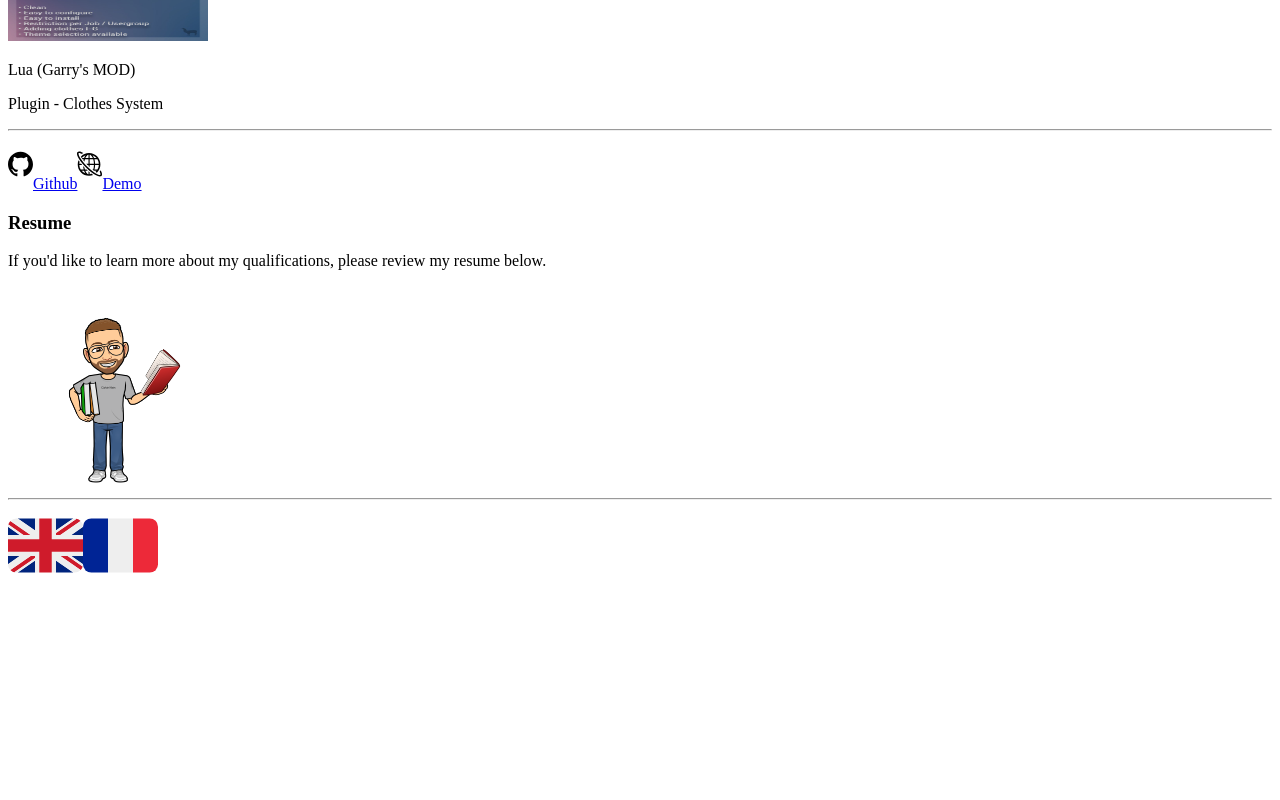
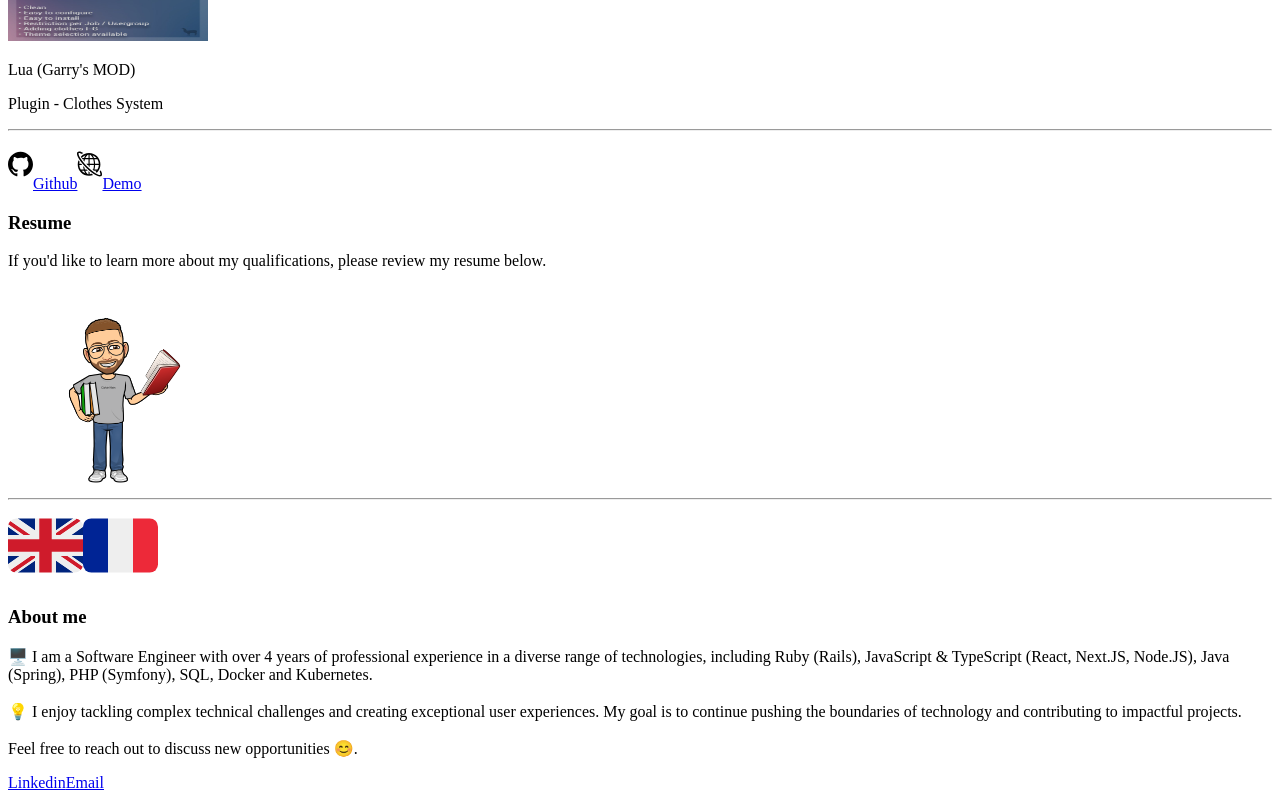
Before and after one commit to Osmos-l/portefolio_V2, a Next.js app: page / in a window 1280 px wide. Shown: the part 3080-3880 px from the top of the page. Before the commit the page ends 3675 px from the top, so only its background shows below. Built offline with nearby package versions, Linux system fonts and the light colour scheme.

Commit message:
contact section

```diff
--- a/src/app/page.tsx
+++ b/src/app/page.tsx
@@ -4,6 +4,7 @@ import Navbar from "@/components/navbar";
 import ResumeSection from "@/components/resume";
 import ProjectsSection from "@/components/projects";
 import Image from "next/image";
+import ContactSection from "@/components/contact";
 
 export default function Home() {
   return (
@@ -13,6 +14,7 @@ export default function Home() {
       <ExperiencesSection />
       <ProjectsSection />
       <ResumeSection />
+      <ContactSection />
     </div>
   );
 }
--- /dev/null
+++ b/src/components/contact.tsx
@@ -0,0 +1,34 @@
+export default function ContactSection() {
+    return (
+        <div className="w-full max-h-xl max-w-4xl mx-auto py-8 px-4 md:px-0">
+            <div>
+                <h3 className="font-bold text-5xl py-2">About me</h3>
+                <p className="text-gray-400 md:text-base text-sm w-full text-justify py-2">
+                    🖥️  I am a Software Engineer with over 4 years of professional experience in a diverse range of technologies,
+                    including Ruby (Rails), JavaScript & TypeScript (React, Next.JS, Node.JS), Java (Spring), PHP (Symfony), SQL, Docker and Kubernetes.
+                    <br />
+                    <br />
+                    💡 I enjoy tackling complex technical challenges and creating exceptional user experiences.
+                    My goal is to continue pushing the boundaries of technology and contributing to impactful projects.
+                    <br />
+                    <br />
+                    Feel free to reach out to discuss new opportunities 😊.
+                </p>
+            </div>
+            <div className="flex items-center justify-center gap-6 py-3">
+                <a href="https://www.linkedin.com/in/jordanlcq"
+                    className="px-4 py-2 bg-blue-600 text-white font-semibold rounded-lg shadow-md
+                                hover:bg-blue-700
+                                focus:outline-none focus:ring-2 focus:ring-blue-400 focus:ring-opacity-75">
+                    Linkedin
+                </a>
+                <a href="mailto:jordan.lcq1@gmail.com"
+                    className="px-4 py-2 bg-gray-600 text-white font-semibold rounded-lg shadow-md
+                                hover:bg-gray-700
+                                focus:outline-none focus:ring-2 focus:ring-gray-400 focus:ring-opacity-75">
+                    Email
+                </a>
+            </div>
+        </div>
+    )
+}
```
